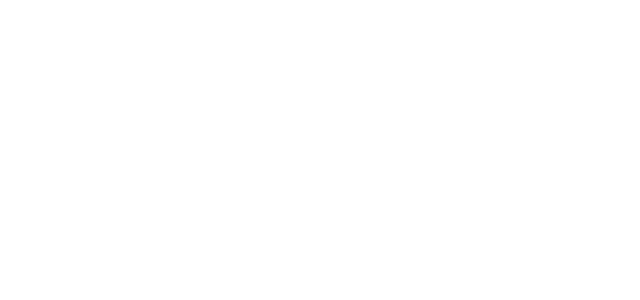
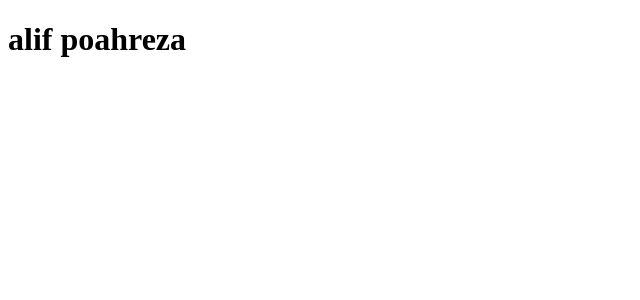
Before and after one commit to Eunlip/submission-spa, a React (Vite) app: page / in a window 1280 px wide. Shown: the top 300 px of the page, without its empty margins (0-640 px from the left). Built offline with nearby package versions, Linux system fonts and the light colour scheme; the HTML template or start-up script is replaced by a standard one.

Commit message:
change name app to index in index.html script

```diff
--- a/index.html
+++ b/index.html
@@ -8,6 +8,6 @@
 	</head>
 	<body>
 		<div id="root"></div>
-		<script type="module" src="/src/main.jsx"></script>
+		<script type="module" src="/src/index.jsx"></script>
 	</body>
 </html>
--- a/src/App.jsx
+++ b/src/App.jsx
@@ -1,6 +1,7 @@
 function App() {
 	return (
 		<>
+    <h1 className="text-accent-content">alif poahreza</h1>
 		</>
 	);
 }
```
